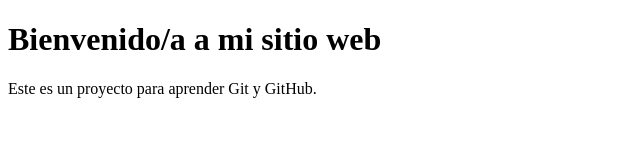
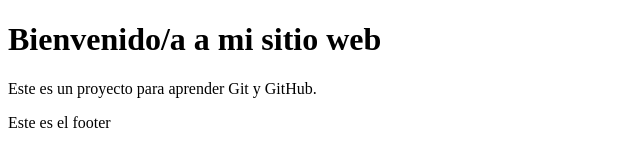
Before and after one commit to JorgeCallejeroEscribano/Examen110326, a plain HTML site: page index.html in a window 1280 px wide. Shown: the whole page, without its empty margins (0-640 px from the left). Drawn offline with Linux system fonts and the light colour scheme.

Commit message:
1º Mejora se ha añadido un footer

```diff
--- a/index.html
+++ b/index.html
@@ -9,4 +9,7 @@
     <h1>Bienvenido/a a mi sitio web</h1>
     <p>Este es un proyecto para aprender Git y GitHub.</p>
 </body>
+<footer>
+    <p>Este es el footer</p>
+</footer>
 </html>
```
